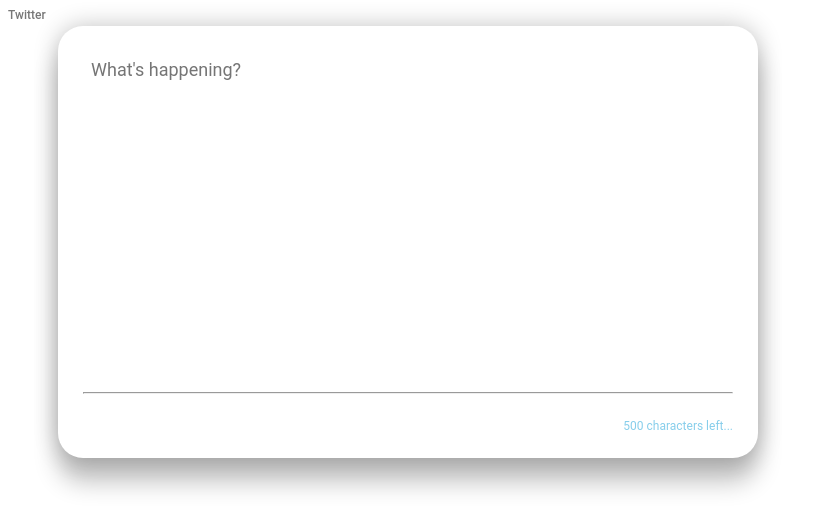
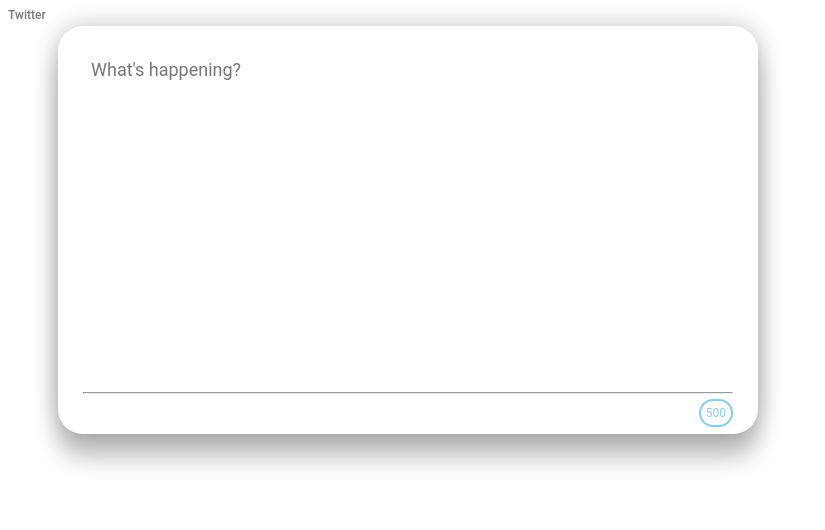
Before and after one commit to jli3238/typeahead-demo, a React app: page / in a window 1280 px wide. Shown: the top 530 px of the page, without its empty margins (0-825 px from the left). Built offline with nearby package versions, Linux system fonts and the light colour scheme.

Commit message:
Refine chars left icon

```diff
--- a/src/components/InputList/InputList.less
+++ b/src/components/InputList/InputList.less
@@ -27,7 +27,7 @@
     }
 
     hr.textarea-divider {
-      margin: 25px;
+      margin: 25px 25px 5px 25px;
     }
 
     footer {
@@ -35,14 +35,20 @@
       font-size: @fontSize-level-3;
       margin-right: 25px;
       margin-bottom: 25px;
-      padding-bottom: 25px;
-      text-align: right;
+      padding-bottom: 35px;
     }
     .chars-left {
       color: @primaryBlue;
     }
     .chars-no-left {
       color: @red;
+    }
+    span.chars-left-icon {
+      display: block;
+      float: right;
+      padding: 5px;
+      border: @primaryBlue solid 2px;
+      border-radius: @borderRadius-level-1;
     }
   }
 }
--- a/src/components/TypeAhead/TypeAhead.tsx
+++ b/src/components/TypeAhead/TypeAhead.tsx
@@ -218,7 +218,7 @@ function TypeAhead<O extends Option>({
                     {...props}
                 />
                 <hr className="textarea-divider" />
-                <footer className={className}>{maxOfChars - inputValue.length} characters left...</footer>
+                <footer className={className}><span className="chars-left-icon">{maxOfChars - inputValue.length}</span></footer>
             </div>
         </InputList>
       </FormLabel>
```
